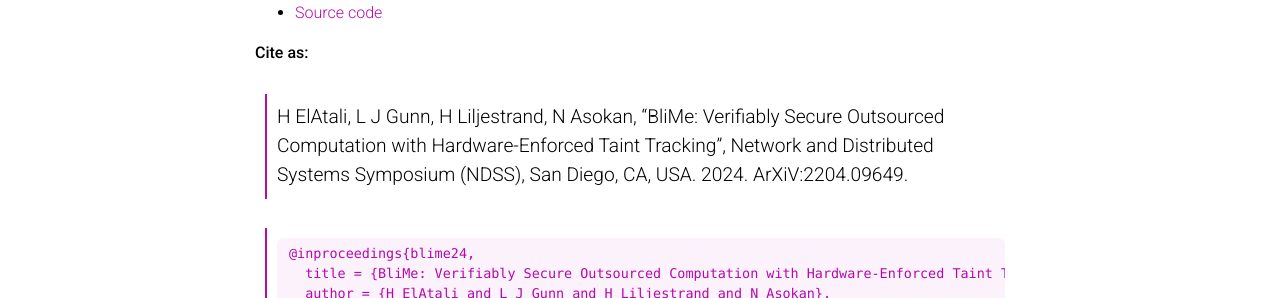
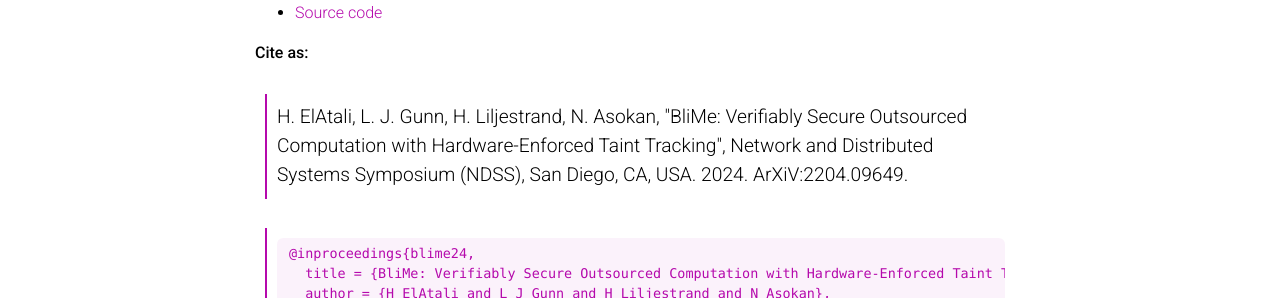
Before and after one commit to ssg-research/ssg-research.github.io, a Jekyll site: the page built from blime/index.html, in a window 1280 px wide and 1195 px high. Shown: the part 680-978 px from the top of the window. Built offline with Jekyll 4.4.1, drawn with Linux system fonts in a browser that asks for light colours; comment, search, counter and statistics services are not loaded; a style sheet for code colours, icons or effects is not loaded; part of the change alters nothing that is shown.

Commit message:
Add full-stops after initials

```diff
--- a/blime/index.html
+++ b/blime/index.html
@@ -19,7 +19,7 @@ title: Blinded Memory
 
 <p><strong>Cite as:</strong></p>
 <blockquote>
-H ElAtali, L J Gunn, H Liljestrand, N Asokan, “BliMe: Verifiably Secure Outsourced Computation with Hardware-Enforced Taint Tracking”, Network and Distributed Systems Symposium (NDSS), San Diego, CA, USA. 2024. ArXiV:2204.09649.
+H.&nbsp;ElAtali, L.&nbsp;J.&nbsp;Gunn, H.&nbsp;Liljestrand, N.&nbsp;Asokan, "BliMe: Verifiably Secure Outsourced Computation with Hardware-Enforced Taint Tracking", Network and Distributed Systems Symposium (NDSS), San Diego, CA, USA. 2024. ArXiV:2204.09649.
 </blockquote>
 
 <blockquote><pre style="font-size: 70%;">
```
